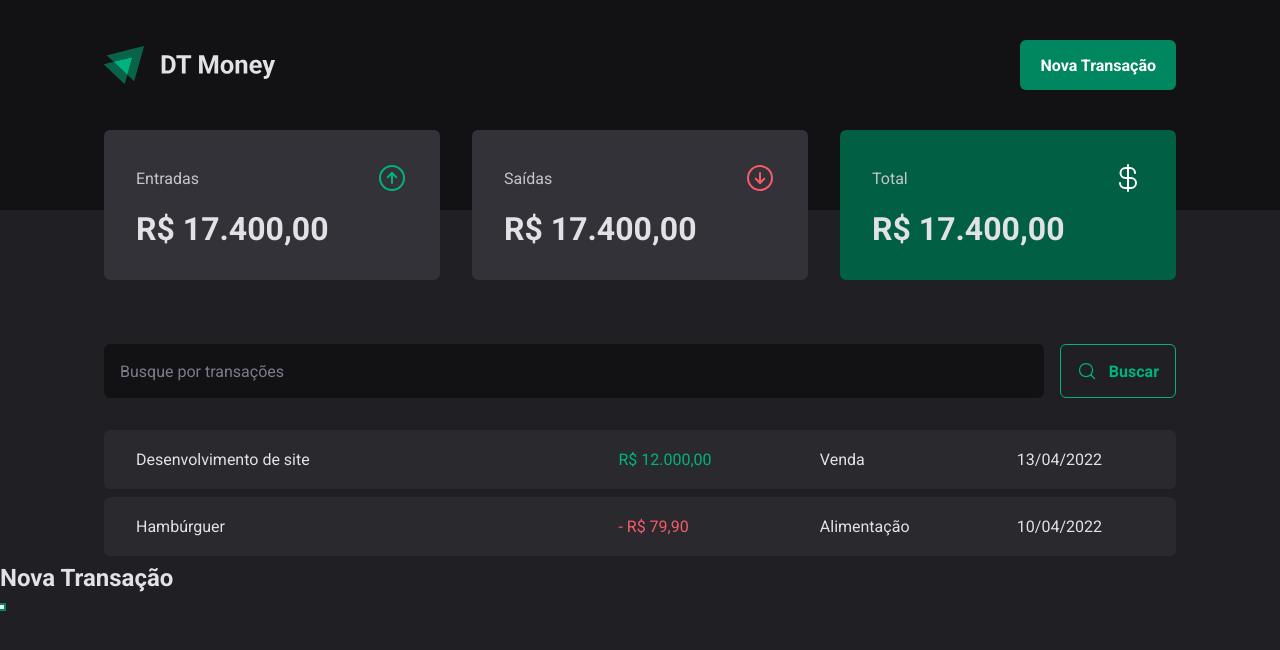
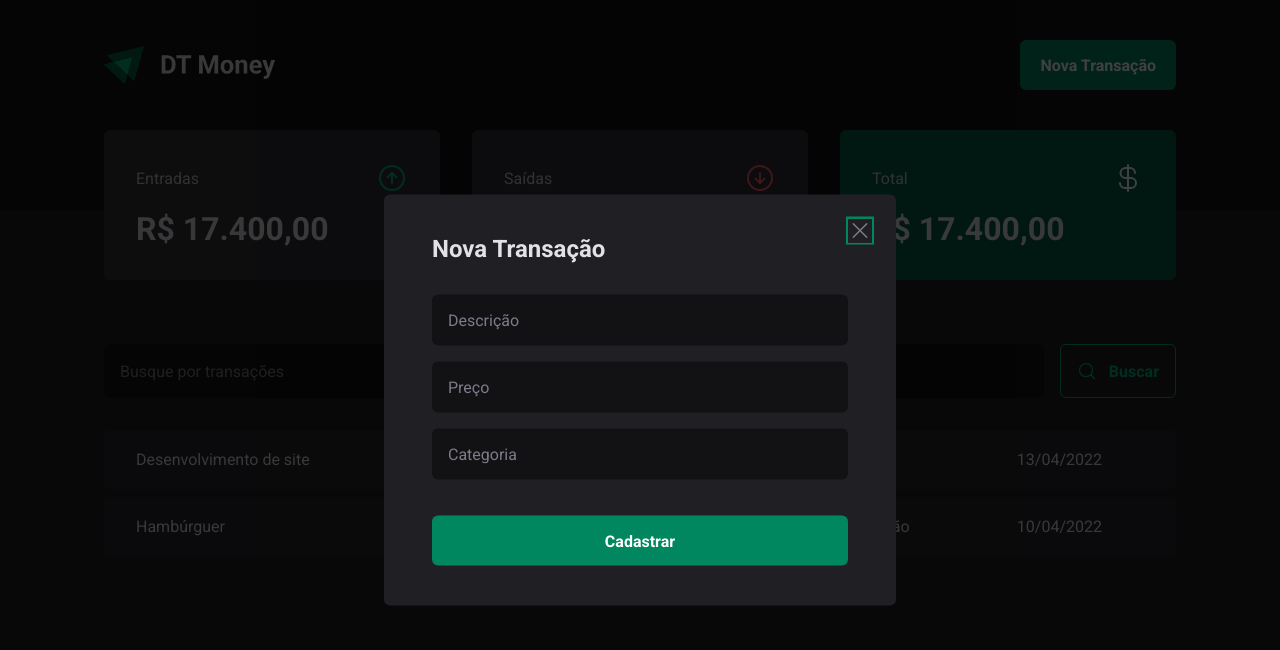
Before and after one commit to henriquekramer/dt-money2, a React (Vite) app: page / in a window 1280 px wide. Both pictures are taken after a click on the button "Nova Transação". Shown: the top 650 px of the page. Built offline with nearby package versions, Linux system fonts and the light colour scheme.

Commit message:
feat: modal de nova transção s/ buttons

```diff
--- a/src/components/Header/index.tsx
+++ b/src/components/Header/index.tsx
@@ -1,6 +1,7 @@
 import { HeaderContainer, HeaderContent, NewTransactionButton } from "./styles";
 import * as Dialog from '@radix-ui/react-dialog';
 import logoImg from '../../assets/logo.svg'
+import { NewTransactionModal } from "../NewTransactionModal";
 
 export function Header(){
   return (
@@ -13,16 +14,8 @@
             <NewTransactionButton>Nova Transação</NewTransactionButton>
           </Dialog.Trigger>
 
-          <Dialog.Portal>
-            <Dialog.Overlay>
-              <Dialog.Content>
-                <Dialog.Title>Nova Transação</Dialog.Title>
+          <NewTransactionModal />
 
-                <Dialog.Close />
-
-              </Dialog.Content>
-            </Dialog.Overlay>
-          </Dialog.Portal>
         </Dialog.Root>
 
       </HeaderContent>
--- /dev/null
+++ b/src/components/NewTransactionModal/index.tsx
@@ -0,0 +1,30 @@
+import * as Dialog from '@radix-ui/react-dialog';
+import { X } from "phosphor-react";
+
+import { CloseButton, Content, Overlay } from './styles';
+
+export function NewTransactionModal() {
+  return (
+    <Dialog.Portal>
+      <Overlay />
+
+      <Content>
+        <Dialog.Title>Nova Transação</Dialog.Title>
+
+        <CloseButton>
+          <X size={24} />
+        </CloseButton>
+
+        <form>
+          <input type="text" placeholder="Descrição" required />
+          <input type="number" placeholder="Preço" required />
+          <input type="text" placeholder="Categoria" required />
+
+          <button type="submit">
+            Cadastrar
+          </button>
+        </form>
+      </Content>
+    </Dialog.Portal>
+  );
+}
--- /dev/null
+++ b/src/components/NewTransactionModal/styles.ts
@@ -0,0 +1,66 @@
+import styled from "styled-components";
+import * as Dialog from '@radix-ui/react-dialog';
+
+export const Overlay = styled(Dialog.Overlay)`
+  position: fixed;
+  width: 100vw;
+  height: 100vh;
+  inset: 0; //mesma coisa que top/bottom/left/right:0
+  background: rgba(0, 0, 0, 0.75);
+`;
+
+export const Content = styled(Dialog.Content)`
+  min-width: 32rem;
+  border-radius: 6px;
+  padding: 2.5rem 3rem;
+  background: ${props => props.theme["gray-800"]};
+  position: fixed;
+  top: 50%; //hack p centralizar na tela
+  left: 50%; //hack p centralizar na tela
+  transform: translate(-50%, -50%); //hack p centralizar na tela
+
+  form {
+    margin-top: 2rem;
+    display: flex;
+    flex-direction: column;
+    gap: 1rem;
+
+    input {
+      border-radius: 6px;
+      border: 0;
+      background: ${props => props.theme["gray-900"]};
+      color: ${props => props.theme["gray-300"]};
+      padding: 1rem;
+      &::placeholder {
+        color: ${props => props.theme["gray-500"]};
+      }
+    }
+
+    button[type="submit"] {
+      height: 50px;
+      border: 0;
+      background: ${props => props.theme["green-500"]};
+      color: ${props => props.theme.white};
+      font-weight: bold;
+      padding: 0 1.25rem;
+      border-radius: 6px;
+      margin-top: 1.25rem;
+      cursor: pointer;
+      &:hover {
+        background: ${props => props.theme["green-700"]};
+        transition: background-color 0.2s;
+      }
+    }
+  }
+`;
+
+export const CloseButton = styled(Dialog.Close)`
+  position: absolute;
+  background: transparent;
+  border: 0;
+  top: 1.5rem;
+  right: 1.5rem;
+  line-height: 0;
+  cursor: pointer;
+  color: ${props => props.theme["gray-500"]};
+`;
```
